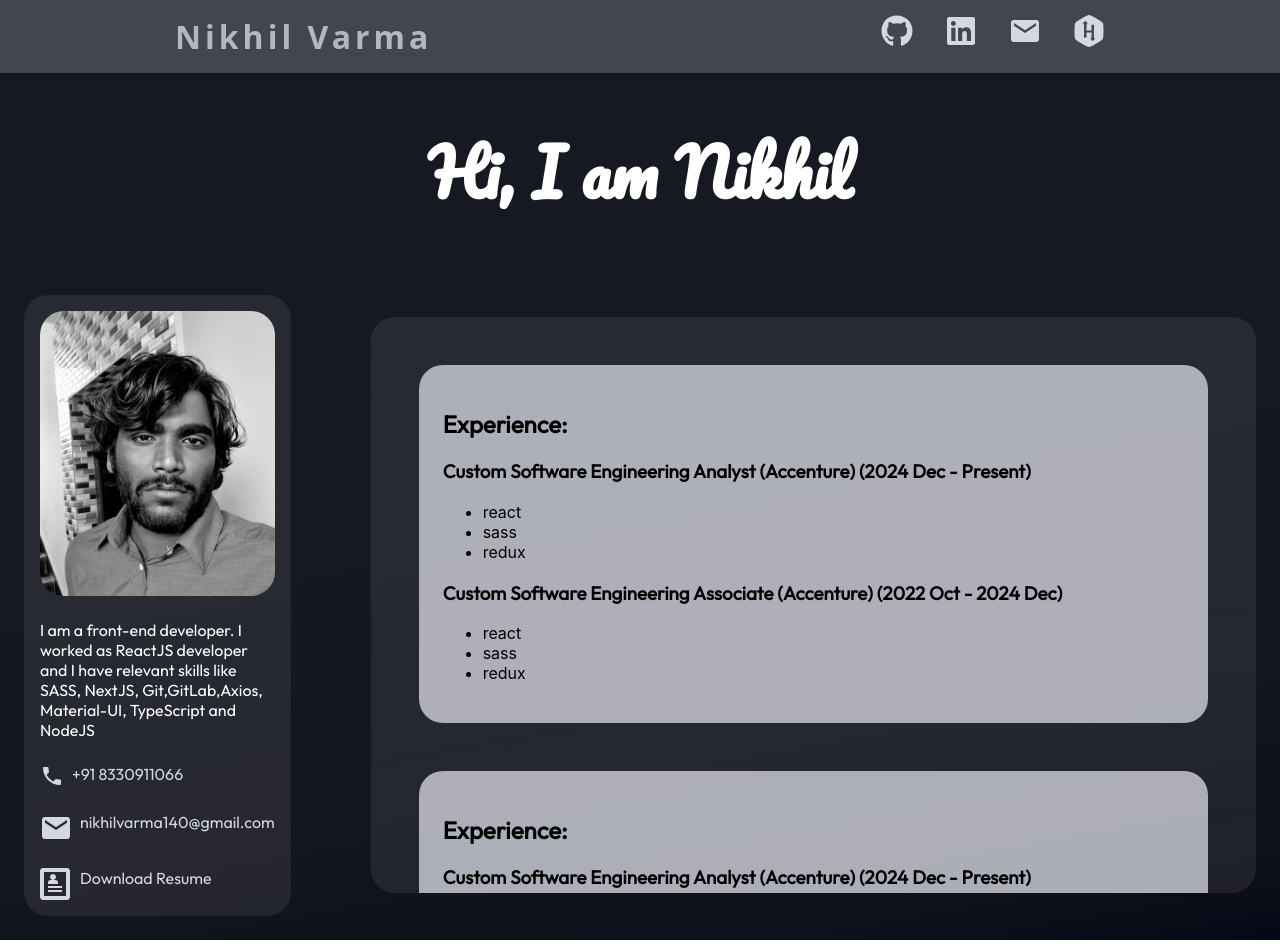
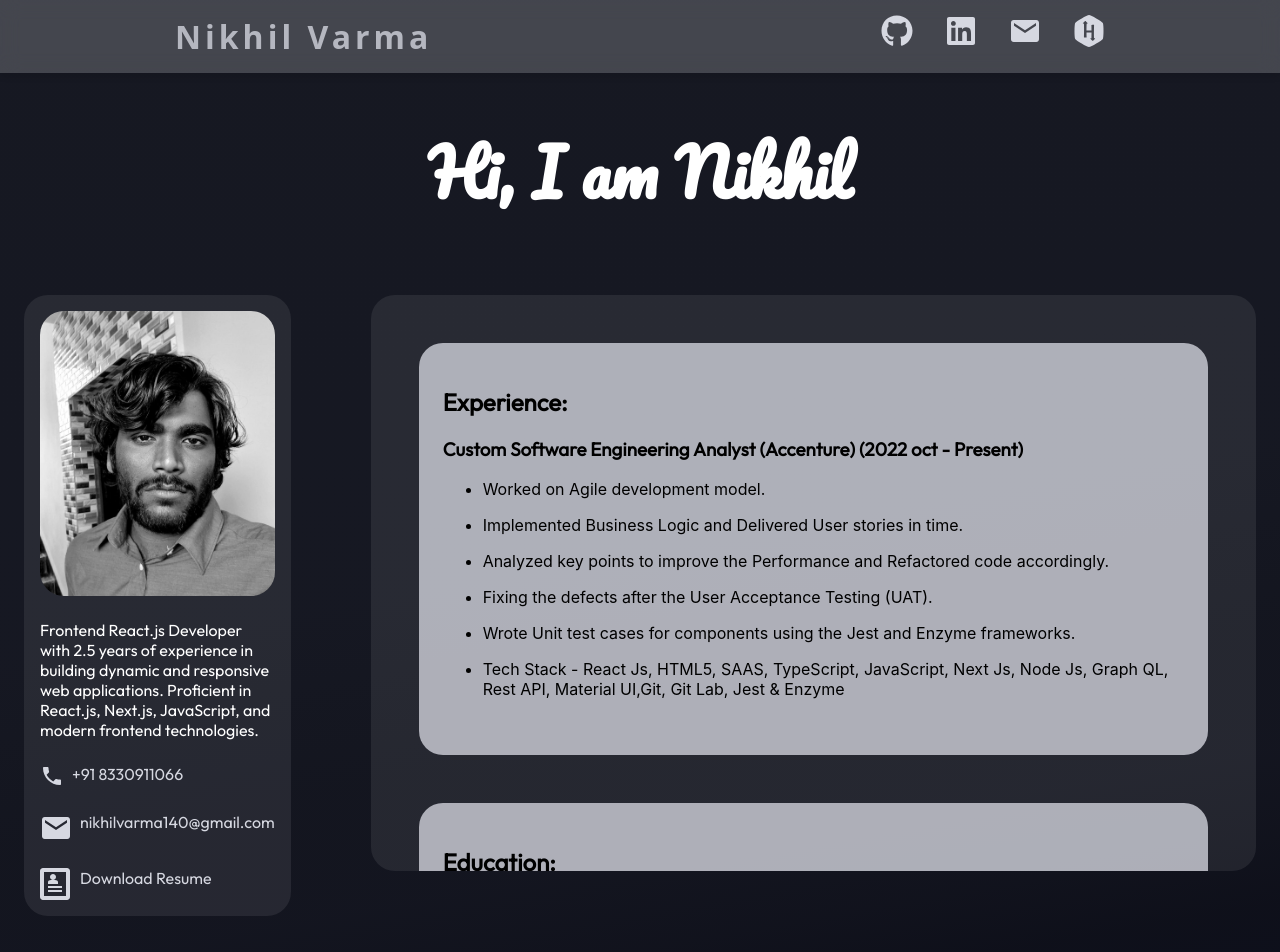
Before and after one commit to nikhilvarma140/personal_portfolio, a React (Create React App) app: page / in a window 1280 px wide. Shown: the top 952 px of the page. Built offline with nearby package versions, Linux system fonts and the light colour scheme; a web font is replaced by a local one.

Commit message:
adding the texts in detail cards

```diff
--- a/src/components/Card.jsx
+++ b/src/components/Card.jsx
@@ -18,7 +18,8 @@ const Card = ()=>{
             <img src= { color? profile:profile1} alt="alt" />
         </div>
         <div className="text_desc">
-            I am a front-end developer. I worked as ReactJS developer and I have relevant skills like SASS, NextJS, Git,GitLab,Axios, Material-UI, TypeScript and NodeJS
+        Frontend React.js Developer with 2.5 years of experience in building dynamic and responsive web applications.
+Proficient in React.js, Next.js, JavaScript, and modern frontend technologies.
         </div>
         <div className="call">
         <a href="tel:+918330911066" style={{ textDecoration: "none", color: "#d6d8e1" }}>
--- a/src/components/Detail.css
+++ b/src/components/Detail.css
@@ -20,7 +20,9 @@
     font-weight: 700;
     color: black;
 }
-
+li{
+    padding-bottom: 1rem;
+}
 @media (min-width:767px){
     .detail_card:hover{
         transform: scale(1.04);
--- a/src/components/Detail.jsx
+++ b/src/components/Detail.jsx
@@ -1,18 +1,28 @@
 import React from "react";
 import "./Detail.css"
 
-const Detail = ()=>{
+const Detail = ({type})=>{
     const data = {
-        info:["react","sass","redux"]
+        info:["Worked on Agile development model.",
+            " Implemented Business Logic and Delivered User stories in time.",
+            "Analyzed key points to improve the Performance and Refactored code accordingly.",
+            " Fixing the defects after the User Acceptance Testing (UAT).",
+            "Wrote Unit test cases for components using the Jest and Enzyme frameworks.",
+            " Tech Stack - React Js, HTML5, SAAS, TypeScript, JavaScript, Next Js, Node Js, Graph QL, Rest API, Material UI,Git, Git Lab, Jest & Enzyme",
+        ],
+        courses:[
+            "C, Java, Javascript","Python","Data structures & Algorithms","DBMS & SQL","Web development"
+        ]
     }
     return(
     <>
+    { type === "exp" &&
      <div className="detail_card">
      <div className="title">
       <h2>Experience:</h2>
      </div>
      <div className="subtitle">
-              <h3>Custom Software Engineering Analyst (Accenture) (2024 Dec - Present)</h3>
+        <h3>Custom Software Engineering Analyst (Accenture) (2022 oct - Present)</h3>
      </div>
      <div className="points">
       <ul>
@@ -22,7 +32,7 @@ const Detail = ()=>{
       </ul>
 
      </div>
-           <div className="subtitle">
+     {/* <div className="subtitle">
         <h3>Custom Software Engineering Associate  (Accenture) (2022 Oct - 2024 Dec)</h3>
      </div>
      <div className="points">
@@ -32,8 +42,44 @@ const Detail = ()=>{
           ))}
       </ul>
 
+     </div> */}
+  </div>}
+  {
+    type === "edu" &&  <div className="detail_card">
+    <div className="title">
+     <h2>Education:</h2>
     </div>
+    <div className="subtitle">
+       <h3>Bachelor of Technology (B.Tech) from Vardhaman College of Engineering</h3>
     </div>
+    <div className="subtitle">
+       <h3>Computer Science and Enginnering</h3>
+    </div>
+    <div className="subtitle">
+       <h4>Courses</h4>
+    </div>
+    <div className="points">
+     <ul>
+     {data.courses.map((points,inx)=>(
+                 <li key={inx}>{points}</li>
+         ))}
+     </ul>
+
+    </div>
+    {/* <div className="subtitle">
+       <h3>Custom Software Engineering Associate  (Accenture) (2022 Oct - 2024 Dec)</h3>
+    </div>
+    <div className="points">
+     <ul>
+     {data.info.map((points,inx)=>(
+                 <li key={inx}>{points}</li>
+         ))}
+     </ul>
+
+    </div> */}
+ </div>
+  }
+
 
     </>)
 }
--- a/src/components/card.css
+++ b/src/components/card.css
@@ -8,6 +8,7 @@
     box-sizing: border-box;
     gap: 1.5rem;
     background-color: #ffffff14;
+    align-self: self-start;
 }
 
 .img_wrapper{
--- a/src/components/home.css
+++ b/src/components/home.css
@@ -60,6 +60,7 @@ h1 {
     padding: 1rem;
     background-color: #ffffff14;
     gap: 2rem;
+    margin-bottom: 10rem;
 }
 
 /*  font families
--- a/src/components/home.jsx
+++ b/src/components/home.jsx
@@ -20,8 +20,8 @@ const Home = () => {
             <div className="content">
             <Card />
             <div className="details">
-                <Detail />
-                <Detail />
+                <Detail type = {"exp"}/>
+                <Detail type ={"edu"}/>
                 <Detail />
             </div>
             </div>
```
Also changed, not shown: src/App.js (+52 -0 lines). Lines whose indentation alone changed are shown as unchanged.
